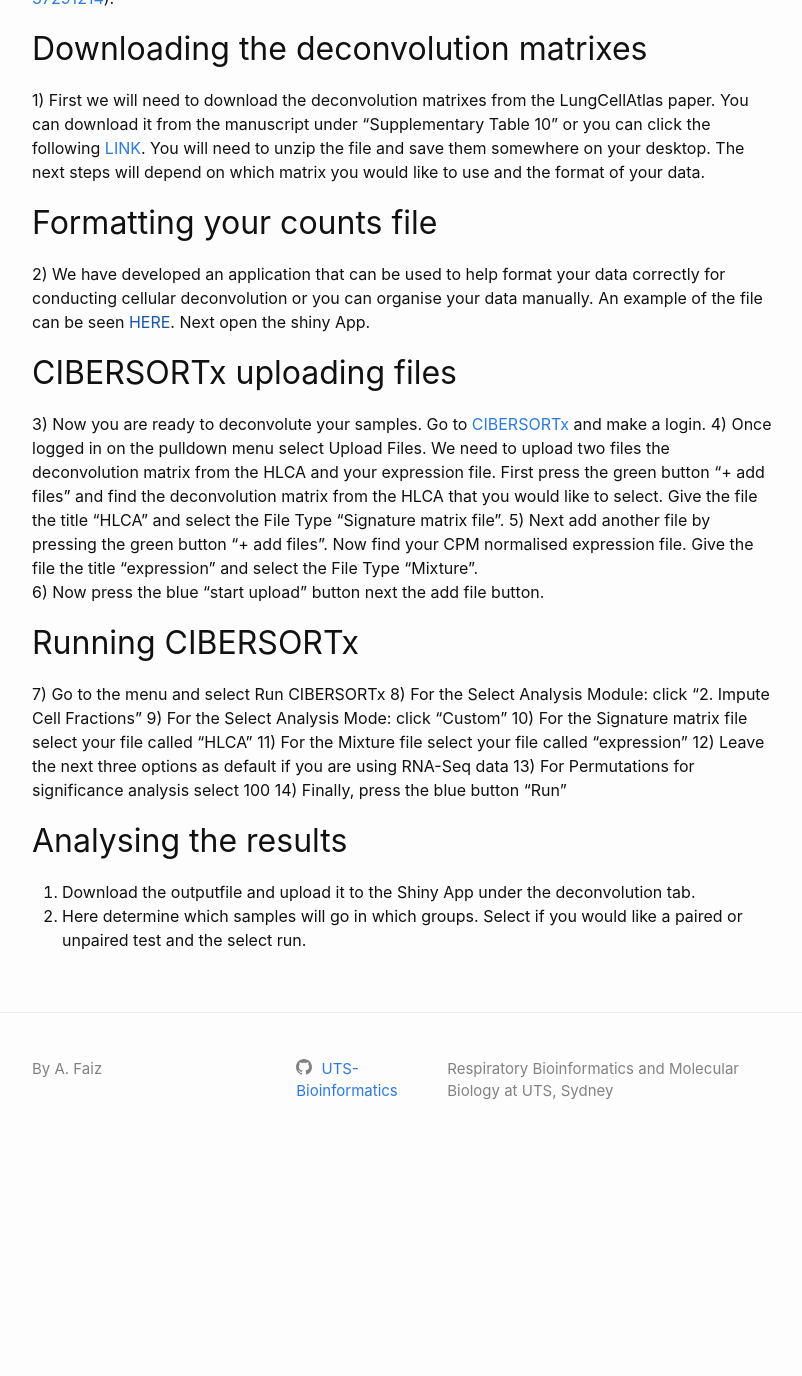
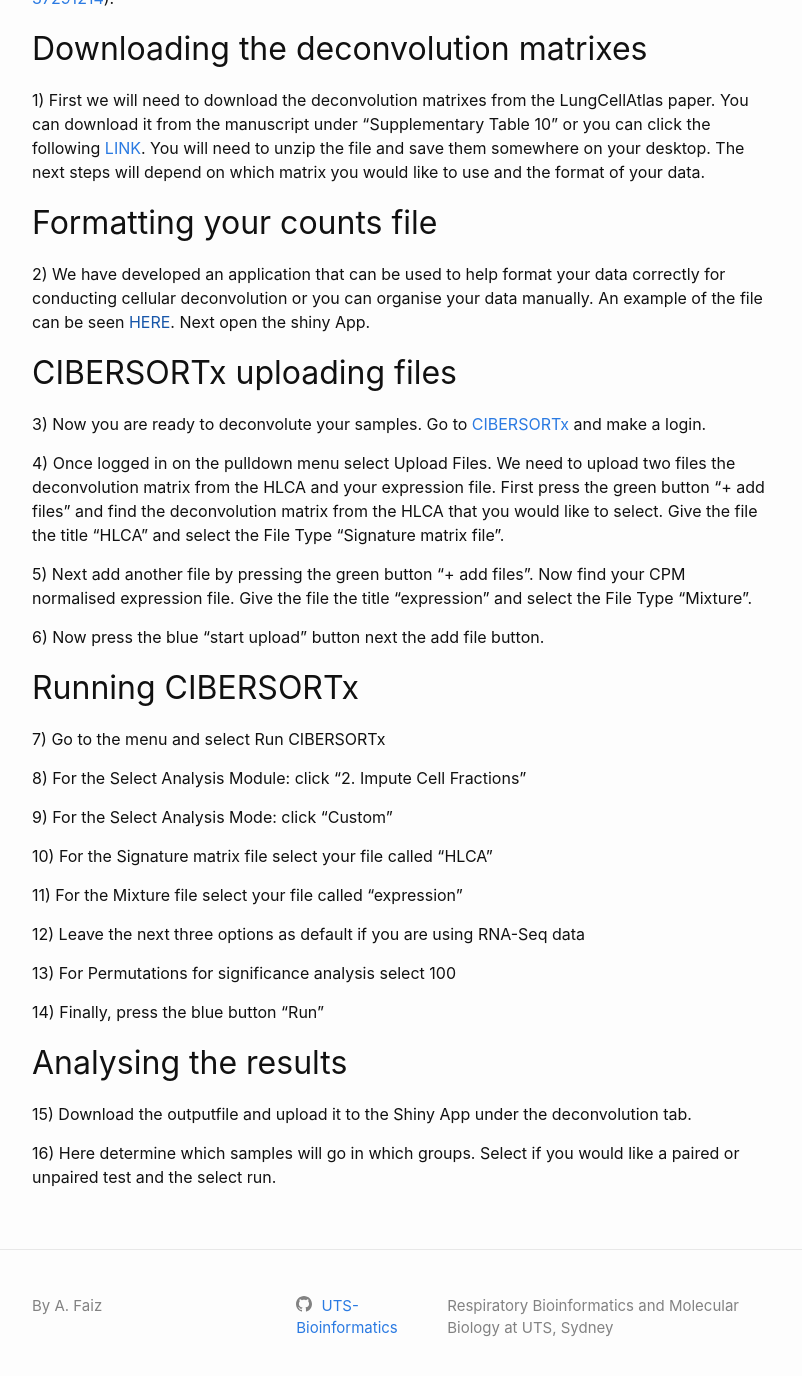
Before and after one commit to UTS-Bioinformatics/uts-bioinformatics.github.io, a Jekyll site: the page built from Cellulardeconvolution.markdown, in a window 1280 px wide and 1400 px high, scrolled down 373 px. Shown: the top 1376 px of the window, without its empty margins (238-1040 px from the left). Built offline with Jekyll 4.4.1, drawn with Linux system fonts in a browser that asks for light colours; our own code applies the rules of GitHub Pages for plain Markdown files; before the commit the page ends 1536 px from its top, so only the background shows below that.

Commit message:
Update Cellulardeconvolution.markdown

```diff
--- a/Cellulardeconvolution.markdown
+++ b/Cellulardeconvolution.markdown
@@ -1,40 +1,44 @@
 # Cellular deconvolution
-
 Cellular deconvolution involves determining the original composition of a samples that have been used for microarray or RNA-Sequencing. It does by using markers genes determined from single cell sequencing. The accuracy of the deconvolution is dependent on the how good the original single cell Sequencing dataset is and in many cases the cell type trying to be determined. In this workshop we will be using deconvolution matrixes made from currently the largest single cell sequencing atlas created by the [HLCA](https://github.com/LungCellAtlas/HLCA), which was recently published in Nature Medicine (PMID: [37291214](https://pubmed.ncbi.nlm.nih.gov/37291214/)).
 
 
 ## Downloading the deconvolution matrixes
-
-
 1)	First we will need to download the deconvolution matrixes from the LungCellAtlas paper. You can download it from the manuscript under “Supplementary Table 10” or you can click the following [LINK](https://www.ncbi.nlm.nih.gov/pmc/articles/PMC10287567/bin/41591_2023_2327_MOESM6_ESM.zip). You will need to unzip the file and save them somewhere on your desktop. The next steps will depend on which matrix you would like to use and the format of your data.
 
 
 ## Formatting your counts file
-
-
 2)	We have developed an application that can be used to help format your data correctly for conducting cellular deconvolution or you can organise your data manually. An example of the file can be seen [HERE]( ). Next open the shiny App.
 
 
 ## CIBERSORTx uploading files
 3)	Now you are ready to deconvolute your samples. Go to [CIBERSORTx](https://cibersortx.stanford.edu/) and make a login.
+
 4)	Once logged in on the pulldown menu select Upload Files. We need to upload two files the deconvolution matrix from the HLCA and your expression file. First press the green button “+ add files” and find the deconvolution matrix from the HLCA that you would like to select. Give the file the title “HLCA” and select the File Type “Signature matrix file”.
+
 5)	Next add another file by pressing the green button “+ add files”.  Now find your CPM normalised expression file. Give the file the title “expression” and select the File Type “Mixture”.
+
 6)	Now press the blue “start upload” button next the add file button.
 
 
 ## Running CIBERSORTx
+7)	Go to the menu and select Run CIBERSORTx
 
+8)	For the Select Analysis Module: click “2. Impute Cell Fractions”
 
-7)	Go to the menu and select Run CIBERSORTx
-8)	For the Select Analysis Module: click “2. Impute Cell Fractions”
 9)	For the Select Analysis Mode: click “Custom”
+
 10)	For the Signature matrix file select your file called “HLCA”
+
 11)	For the Mixture file select your file called “expression”
+
 12)	Leave the next three options as default if you are using RNA-Seq data
+
 13)	For Permutations for significance analysis select 100
+
 14)	Finally, press the blue button "Run"
 
 
 ## Analysing the results
-15.	Download the outputfile and upload it to the Shiny App under the deconvolution tab.
-16.	Here determine which samples will go in which groups. Select if you would like a paired or unpaired test and the select run.
+15)	Download the outputfile and upload it to the Shiny App under the deconvolution tab.
+
+16)	Here determine which samples will go in which groups. Select if you would like a paired or unpaired test and the select run.
```
